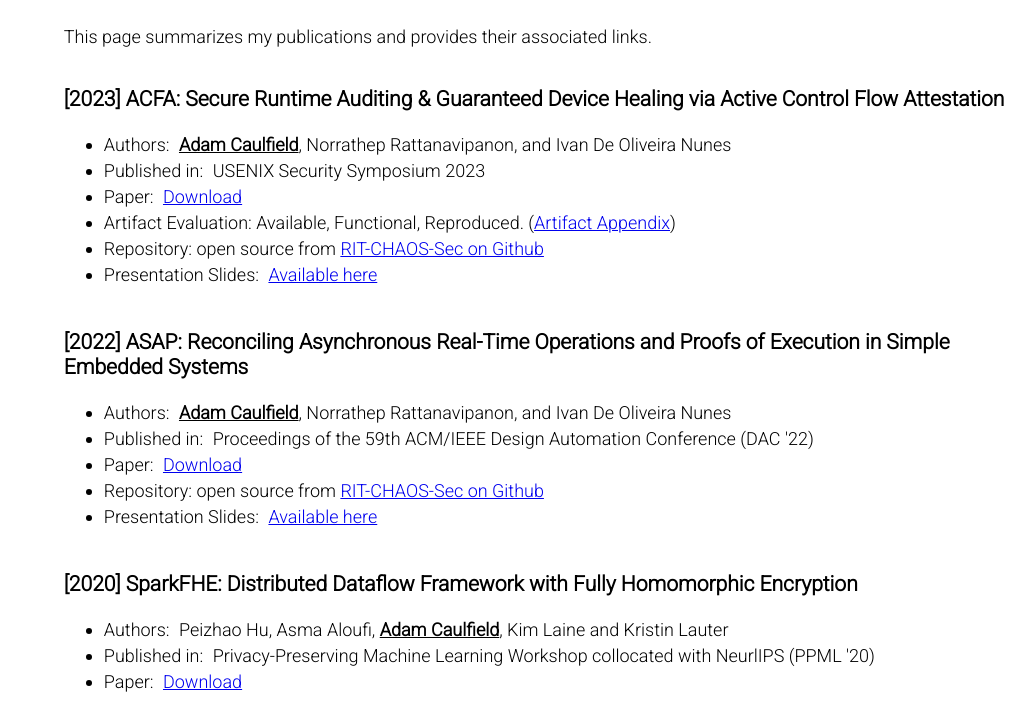
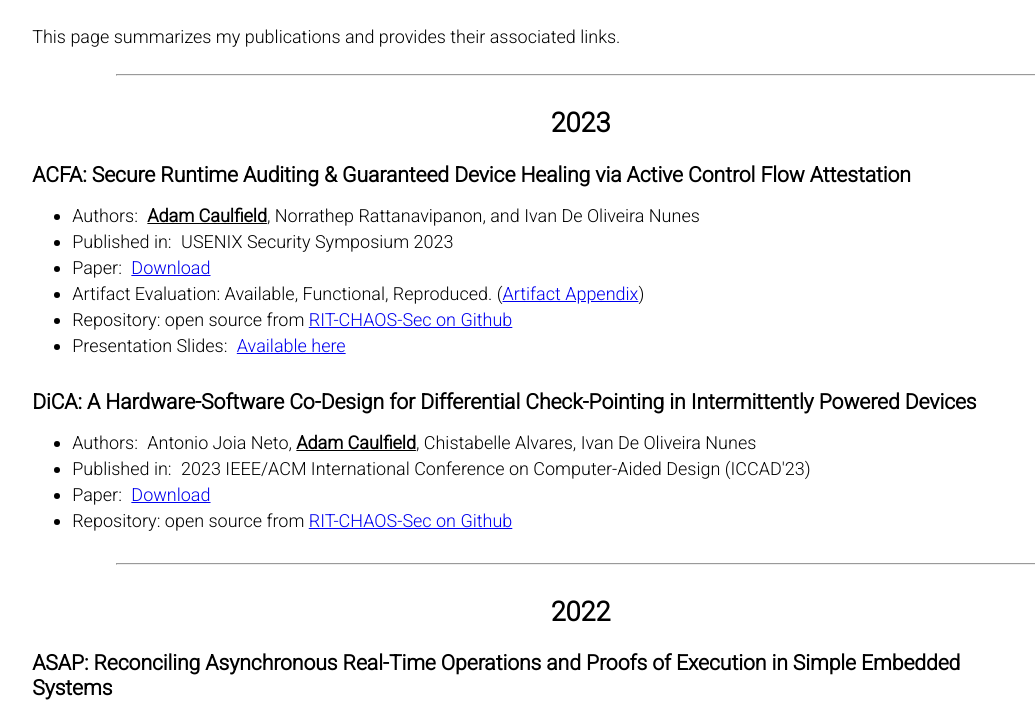
Before and after one commit to adamicaulfield/adamicaulfield.github.io, a plain HTML site: page publications.html in a window 1280 px wide. Shown: the part 566-1281 px from the top of the page, without its empty margins (59-1094 px from the left). Drawn offline with Linux system fonts and the light colour scheme.

Commit message:
dica & formatting

```diff
--- a/default.css
+++ b/default.css
@@ -4,13 +4,14 @@ body{
 }
 
 .main-content {
-  margin-left: 7.5%;
-  margin-right: 7.5%;
+  margin-left: 5%;
+  margin-right: 5%;
   padding: 20px;
-  width: 90%; /* Adjust the width to leave space for the side banner */
+  width: 89%; /* Adjust the width to leave space for the side banner */
   display: flex;
   flex-wrap: wrap;
   align-items: flex-start; /* Align items to the top */
+  /*outline: 2px solid blue;*/ /*debug*/
 }
 
 .main-content > * {
--- a/publications.html
+++ b/publications.html
@@ -36,7 +36,11 @@
 	<h1>Publications</h1>
 	<p>This page summarizes my publications and provides their associated links.</p>
 
-	<h3 style="margin-bottom:5px">[2023] ACFA: Secure Runtime Auditing & Guaranteed Device Healing via Active Control Flow Attestation</h3>
+	<hr>
+
+	<h2 style="text-align:center; margin-left:6.25%">2023</h2>
+
+	<h3 style="margin-bottom:0px; margin-top:0px">ACFA: Secure Runtime Auditing & Guaranteed Device Healing via Active Control Flow Attestation</h3>
 	<ul>
 		<li class="publications"> <span style="margin-right:5px">Authors:</span> <span style="font-weight:bold"><u>Adam Caulfield</span></u>, Norrathep Rattanavipanon, and Ivan De Oliveira Nunes</li>
 		<li class="publications"> <span style="margin-right:5px">Published in:</span> USENIX Security Symposium 2023
@@ -57,7 +61,23 @@
 		</li>
 	</ul>
 
-	<h3 style="margin-bottom:5px">[2022] ASAP: Reconciling Asynchronous Real-Time Operations and Proofs of Execution in Simple Embedded Systems</h3>
+
+	<h3 style="margin-bottom:0px; margin-top:10px">DiCA: A Hardware-Software Co-Design for Differential Check-Pointing in Intermittently Powered Devices</h3>
+	<ul>
+		<li class="publications"> <span style="margin-right:5px">Authors:</span> Antonio Joia Neto, <span style="font-weight:bold"><u>Adam Caulfield</span></u>, Chistabelle Alvares, Ivan De Oliveira Nunes</li>
+		<li class="publications"> <span style="margin-right:5px">Published in:</span> 2023 IEEE/ACM International Conference on Computer-Aided Design (ICCAD'23)
+		</li>
+		<li class="publications"><span style="margin-right:5px">Paper:</span>
+		<a href="https://people.rit.edu/ac7717/dica.pdf">Download</a>
+		</li>
+		<li class="publications">
+			Repository: open source from <a href="https://github.com/RIT-CHAOS-SEC/DiCA">RIT-CHAOS-Sec on Github</a>
+		</li>
+	</ul>
+
+	<hr>
+	<h2 style="text-align:center; margin-left:6.25%">2022</h2>
+	<h3 style="margin-bottom:0px; margin-top:0px">ASAP: Reconciling Asynchronous Real-Time Operations and Proofs of Execution in Simple Embedded Systems</h3>
 	<ul>
 		<li class="publications"> <span style="margin-right:5px">Authors:</span> <span style="font-weight:bold"><u>Adam Caulfield</span></u>, Norrathep Rattanavipanon, and Ivan De Oliveira Nunes</li>
 		<li class="publications"> <span style="margin-right:5px">Published in:</span> Proceedings of the 59th ACM/IEEE Design Automation Conference (DAC '22)
@@ -75,7 +95,9 @@
 		</li>
 	</ul>
 
-	<h3 style="margin-bottom:5px">[2020] SparkFHE: Distributed Dataflow Framework with Fully Homomorphic Encryption</h3>
+	<hr>
+	<h2 style="text-align:center; margin-left:6.25%">2020</h2>
+	<h3 style="margin-bottom:0px; margin-top:0px">SparkFHE: Distributed Dataflow Framework with Fully Homomorphic Encryption</h3>
 	<ul>
 		<li class="publications"> <span style="margin-right:5px">Authors:</span> Peizhao Hu, Asma Aloufi, <span style="font-weight:bold"><u>Adam Caulfield</span></u>, Kim Laine and Kristin Lauter</li>
 		<li class="publications"> <span style="margin-right:5px">Published in:</span> Privacy-Preserving Machine Learning Workshop collocated with NeurlIPS (PPML '20)
@@ -85,7 +107,6 @@
 		</li>
 	</ul>
 
-
 </div>
 
 </body>
```
